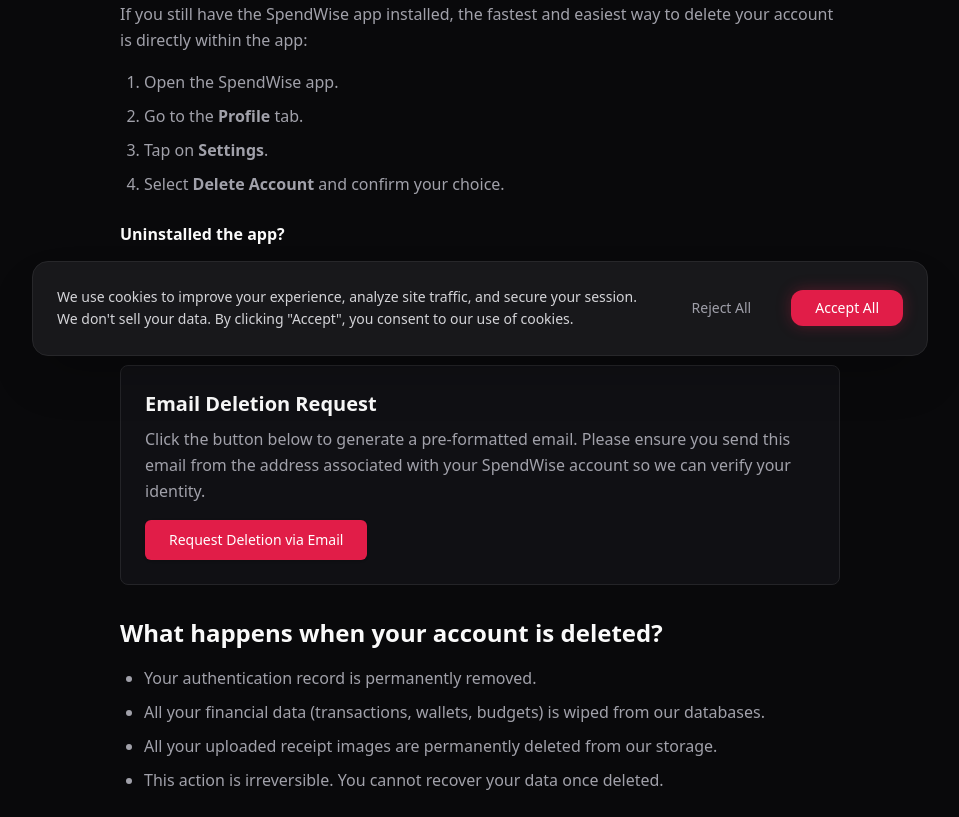
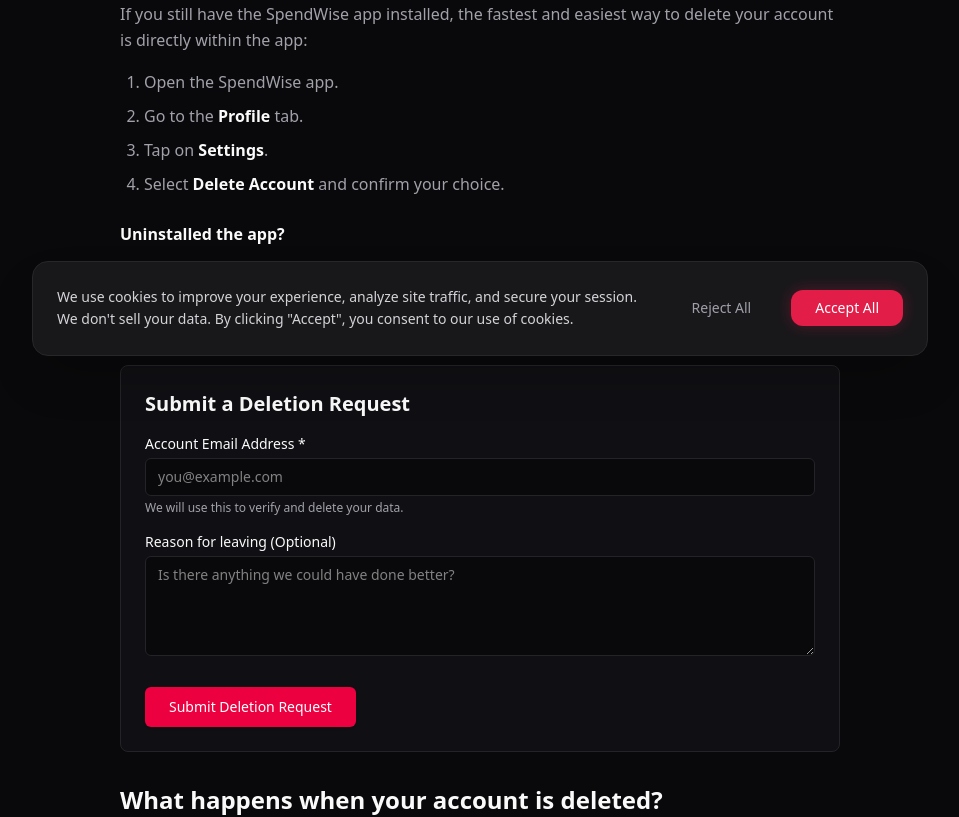
Before and after one commit to mearslanahmed/spendwise-web, a Next.js app: page /account-deletion in a window 1280 px wide. Shown: the part 420-1237 px from the top of the page, without its empty margins (160-1119 px from the left). Built offline with nearby package versions, Linux system fonts and the light colour scheme; no server answers.

Commit message:
Add custom Next.js Google Analytics integration with GDPR Cookie Banner support

```diff
--- a/next.config.ts
+++ b/next.config.ts
@@ -2,7 +2,7 @@
 
 const cspHeader = `
     default-src 'self';
-    script-src 'self' 'unsafe-inline';
+    script-src 'self' 'unsafe-inline' ${process.env.NODE_ENV === 'development' ? "'unsafe-eval'" : ""};
     style-src 'self' 'unsafe-inline';
     img-src 'self' blob: data:;
     font-src 'self';
--- a/src/app/account-deletion/page.tsx
+++ b/src/app/account-deletion/page.tsx
@@ -1,16 +1,29 @@
-import { Metadata } from 'next';
+"use client";
+
+import { useState } from 'react';
 import Link from 'next/link';
 
-export const metadata: Metadata = {
-  title: 'Account Deletion Request | SpendWise',
-  description: 'Request deletion of your SpendWise account and associated data.',
-};
+export default function AccountDeletion() {
+  const [email, setEmail] = useState('');
+  const [reason, setReason] = useState('');
+  const [submitted, setSubmitted] = useState(false);
 
-export default function AccountDeletion() {
+  const handleSubmit = (e: React.FormEvent) => {
+    e.preventDefault();
+
+    // Construct mailto link
+    const subject = encodeURIComponent("Account Deletion Request");
+    const body = encodeURIComponent(`Hello,\n\nI would like to request the complete deletion of my SpendWise account and all associated data.\n\nMy SpendWise account email is: ${email}\nReason for leaving: ${reason || 'Prefer not to say'}\n\nPlease confirm when the deletion is complete.\n\nThank you.`);
+
+    window.location.href = `mailto:spendwiseofficial@gmail.com?subject=${subject}&body=${body}`;
+
+    setSubmitted(true);
+  };
+
   return (
     <div className="max-w-3xl mx-auto px-6 py-24 md:py-32">
       <div className="mb-12 border-b border-border/40 pb-8">
-        <h1 className="text-4xl font-extrabold mb-4 tracking-tight">Account Deletion Request</h1>
+        <h1 className="text-4xl font-extrabold mb-4 tracking-tight text-foreground">Account Deletion Request</h1>
         <p className="text-muted-foreground text-lg">Manage your data and privacy.</p>
       </div>
 
@@ -20,31 +33,65 @@
           <p className="mb-4">
             If you still have the SpendWise app installed, the fastest and easiest way to delete your account is directly within the app:
           </p>
-          <ol className="list-decimal pl-6 space-y-2 mb-6">
+          <ol className="list-decimal pl-6 space-y-2 mb-6 text-muted-foreground">
             <li>Open the SpendWise app.</li>
-            <li>Go to the <strong>Profile</strong> tab.</li>
-            <li>Tap on <strong>Settings</strong>.</li>
-            <li>Select <strong>Delete Account</strong> and confirm your choice.</li>
+            <li>Go to the <strong className="text-foreground">Profile</strong> tab.</li>
+            <li>Tap on <strong className="text-foreground">Settings</strong>.</li>
+            <li>Select <strong className="text-foreground">Delete Account</strong> and confirm your choice.</li>
           </ol>
 
           <p className="mb-4 text-foreground font-semibold">
             Uninstalled the app?
           </p>
           <p className="mb-6">
-            If you no longer have access to the app, you can request full deletion of your account and all associated data (including transactions, budgets, and receipt images) by sending an email request.
+            If you no longer have access to the app, you can request full deletion of your account and all associated data (including transactions, budgets, and receipt images) by submitting the form below.
           </p>
 
           <div className="bg-muted/30 p-6 rounded-lg border border-border">
-            <h3 className="text-xl font-semibold mb-2 text-foreground">Email Deletion Request</h3>
-            <p className="mb-4">
-              Click the button below to generate a pre-formatted email. Please ensure you send this email from the address associated with your SpendWise account so we can verify your identity.
-            </p>
-            <a
-              href="mailto:spendwiseofficial@gmail.com?subject=Account%20Deletion%20Request&body=Hello%2C%0A%0AI%20would%20like%20to%20request%20the%20complete%20deletion%20of%20my%20SpendWise%20account%20and%20all%20associated%20data.%0A%0AMy%20SpendWise%20account%20email%20is%3A%20%5BInsert%20Email%20Here%5D%0A%0AThank%20you."
-              className="inline-flex items-center justify-center rounded-md text-sm font-medium transition-colors focus-visible:outline-none focus-visible:ring-1 focus-visible:ring-ring bg-primary text-primary-foreground shadow hover:bg-primary/90 h-10 px-6 py-2"
-            >
-              Request Deletion via Email
-            </a>
+            <h3 className="text-xl font-semibold mb-4 text-foreground">Submit a Deletion Request</h3>
+            {submitted ? (
+              <div className="p-4 bg-emerald-500/10 border border-emerald-500/20 rounded-md text-emerald-500 font-medium">
+                Your request has been initiated. If your email client did not open automatically, please manually send an email to <strong>spendwiseofficial@gmail.com</strong> from the address associated with your account.
+              </div>
+            ) : (
+              <form onSubmit={handleSubmit} className="space-y-4">
+                <div>
+                  <label htmlFor="email" className="block text-sm font-medium text-foreground mb-1">
+                    Account Email Address *
+                  </label>
+                  <input
+                    type="email"
+                    id="email"
+                    required
+                    value={email}
+                    onChange={(e) => setEmail(e.target.value)}
+                    className="w-full rounded-md border border-border bg-background px-3 py-2 text-sm text-foreground focus:outline-none focus:ring-2 focus:ring-primary"
+                    placeholder="you@example.com"
+                  />
+                  <p className="text-xs text-muted-foreground mt-1">
+                    We will use this to verify and delete your data.
+                  </p>
+                </div>
+                <div>
+                  <label htmlFor="reason" className="block text-sm font-medium text-foreground mb-1">
+                    Reason for leaving (Optional)
+                  </label>
+                  <textarea
+                    id="reason"
+                    value={reason}
+                    onChange={(e) => setReason(e.target.value)}
+                    className="w-full rounded-md border border-border bg-background px-3 py-2 text-sm text-foreground focus:outline-none focus:ring-2 focus:ring-primary min-h-[100px]"
+                    placeholder="Is there anything we could have done better?"
+                  />
+                </div>
+                <button
+                  type="submit"
+                  className="inline-flex items-center justify-center rounded-md text-sm font-medium transition-colors focus-visible:outline-none focus-visible:ring-1 focus-visible:ring-ring bg-rose-600 text-white shadow hover:bg-rose-700 h-10 px-6 py-2 w-full sm:w-auto mt-2"
+                >
+                  Submit Deletion Request
+                </button>
+              </form>
+            )}
           </div>
         </section>
 
@@ -53,8 +100,8 @@
           <ul className="list-disc pl-6 space-y-2">
             <li>Your authentication record is permanently removed.</li>
             <li>All your financial data (transactions, wallets, budgets) is wiped from our databases.</li>
-            <li>All your uploaded receipt images are permanently deleted from our storage.</li>
-            <li>This action is irreversible. You cannot recover your data once deleted.</li>
+            <li>All your uploaded receipt images are permanently deleted from our secure storage.</li>
+            <li><strong>This action is irreversible.</strong> You cannot recover your data once deleted.</li>
           </ul>
         </section>
 
--- a/src/app/layout.tsx
+++ b/src/app/layout.tsx
@@ -15,6 +15,7 @@
 import Navbar from "@/components/layout/Navbar";
 import Footer from "@/components/layout/Footer";
 import CookieBanner from "@/components/layout/CookieBanner";
+import Analytics from "@/components/layout/Analytics";
 
 export const metadata: Metadata = {
   title: "SpendWise | AI Expense Tracker & Budget Planner",
@@ -86,6 +87,7 @@
         </main>
         <Footer />
         <CookieBanner />
+        <Analytics measurementId={process.env.NEXT_PUBLIC_GA_MEASUREMENT_ID || ''} />
       </body>
     </html>
   );
--- /dev/null
+++ b/src/components/layout/Analytics.tsx
@@ -0,0 +1,45 @@
+'use client';
+
+import Script from 'next/script';
+import { useSyncExternalStore, useEffect, useState } from 'react';
+
+const emptySubscribe = () => () => {};
+
+export default function Analytics({ measurementId }: { measurementId: string }) {
+  const mounted = useSyncExternalStore(emptySubscribe, () => true, () => false);
+  const [hasConsent, setHasConsent] = useState(false);
+
+  useEffect(() => {
+    const checkConsent = () => {
+      const consent = localStorage.getItem('spendwise_cookie_consent');
+      if (consent === 'true') {
+        setHasConsent(true);
+      }
+    };
+
+    // Check initially
+    checkConsent();
+
+    // Listen for custom event when banner is accepted
+    window.addEventListener('cookieConsentGiven', checkConsent);
+    return () => window.removeEventListener('cookieConsentGiven', checkConsent);
+  }, []);
+
+  if (!mounted || !hasConsent || !measurementId) return null;
+
+  return (
+    <>
+      <Script src={`https://www.googletagmanager.com/gtag/js?id=${measurementId}`} strategy="afterInteractive" />
+      <Script id="google-analytics" strategy="afterInteractive">
+        {`
+          window.dataLayer = window.dataLayer || [];
+          function gtag(){dataLayer.push(arguments);}
+          gtag('js', new Date());
+          gtag('config', '${measurementId}', {
+            page_path: window.location.pathname,
+          });
+        `}
+      </Script>
+    </>
+  );
+}
--- a/src/components/layout/CookieBanner.tsx
+++ b/src/components/layout/CookieBanner.tsx
@@ -18,6 +18,7 @@
   const acceptCookies = () => {
     localStorage.setItem('spendwise_cookie_consent', 'true');
     setIsVisible(false);
+    window.dispatchEvent(new Event('cookieConsentGiven'));
   };
 
   return (
--- a/src/components/layout/Footer.tsx
+++ b/src/components/layout/Footer.tsx
@@ -15,6 +15,7 @@
         <div className="flex flex-wrap justify-center gap-4 text-sm text-zinc-400 font-medium">
           <Link href="/privacy" className="p-2 hover:text-white transition-colors">Privacy Policy</Link>
           <Link href="/terms" className="p-2 hover:text-white transition-colors">Terms of Service</Link>
+          <Link href="/account-deletion" className="p-2 hover:text-white transition-colors">Delete Account</Link>
           <Link href="/contact" className="p-2 hover:text-white transition-colors">Contact Support</Link>
         </div>
 
```
